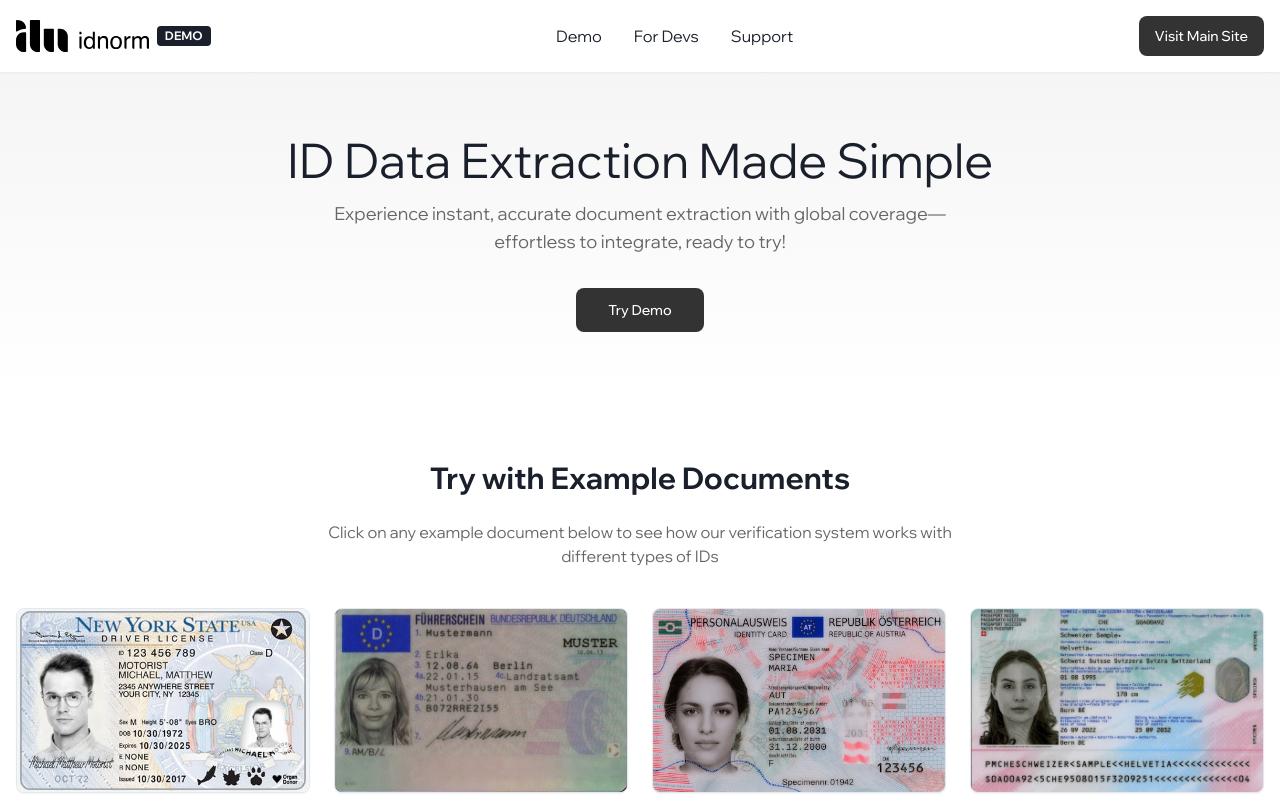
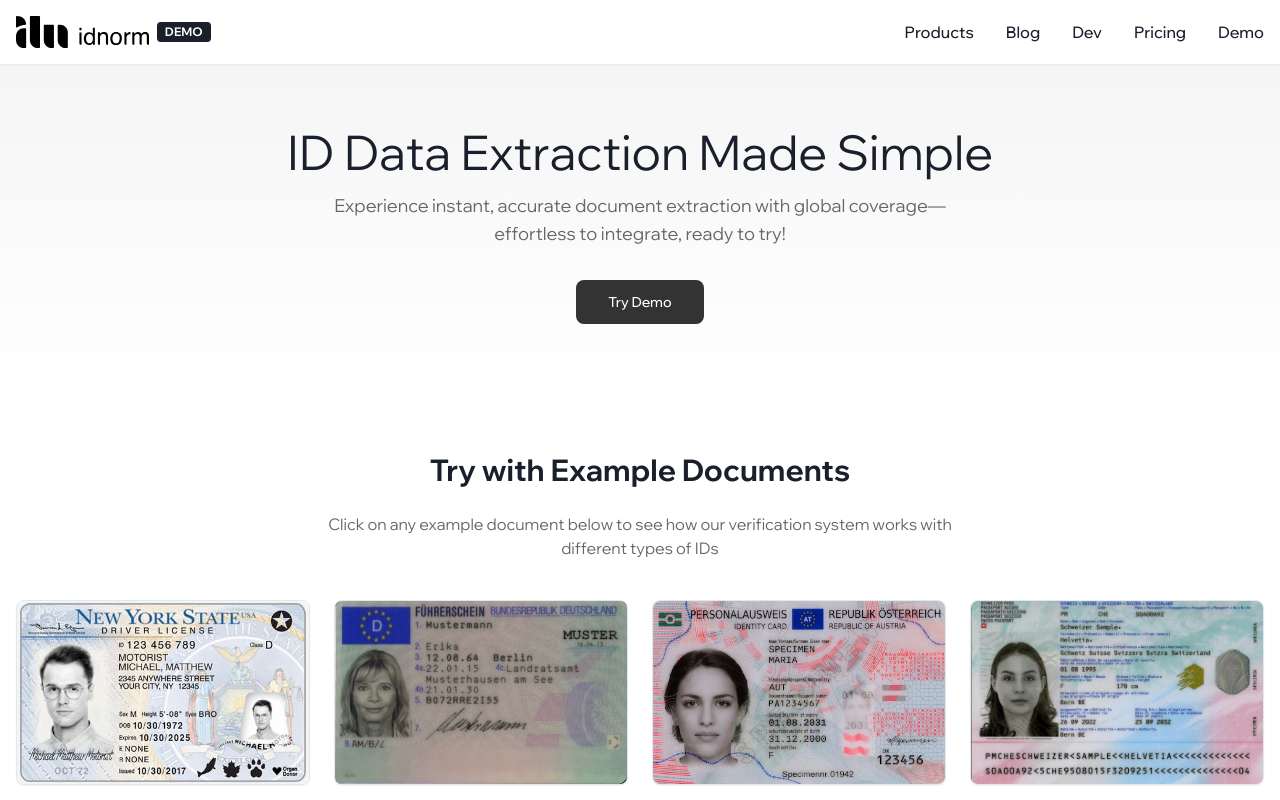
Before and after one commit to cambboyle/demoSiteIDNORM, a React (Vite) app: page / in a window 1280 px wide. Shown: the top 800 px of the page. Built offline with nearby package versions, Linux system fonts and the light colour scheme.

Commit message:
Fix: update navbar to be more consistent with main site

```diff
--- a/src/components/Header.tsx
+++ b/src/components/Header.tsx
@@ -11,27 +11,6 @@
 
 const Header = () => {
   const [open, setOpen] = useState(false);
-
-  const scrollToSection = (sectionId: string) => {
-    const section = document.getElementById(sectionId);
-    if (section) {
-      // Get navbar height (sticky header)
-      const navbar = document.querySelector("header");
-      const navbarHeight = navbar ? navbar.getBoundingClientRect().height : 0;
-      const sectionTop = section.getBoundingClientRect().top + window.scrollY;
-      // No offset for support section (if at bottom)
-      const offset = sectionId === "support" ? 0 : navbarHeight + 8;
-      window.scrollTo({
-        top: sectionTop - offset,
-        behavior: "smooth",
-      });
-      setOpen(false);
-    }
-  };
-
-  const redirectToMainSite = () => {
-    window.open("https://www.idnorm.com/", "_blank");
-  };
 
   return (
     <header className="bg-white shadow-sm py-4 sticky top-0 z-50">
@@ -54,53 +33,61 @@
           <ul className="flex space-x-8">
             <li>
               <a
-                href="#"
+                href="https://www.idnorm.com/#comp-m0ij8l2k"
+                target="_blank"
+                rel="noopener noreferrer"
+                className="text-idnorm-text hover:text-idnorm-primary transition-colors font-medium"
+              >
+                Products
+              </a>
+            </li>
+            <li>
+              <a
+                href="https://www.idnorm.com/#comp-lk9fbi9j"
+                target="_blank"
+                rel="noopener noreferrer"
+                className="text-idnorm-text hover:text-idnorm-primary transition-colors font-medium"
+              >
+                Blog
+              </a>
+            </li>
+            <li>
+              <a
+                href="#for-developers"
                 onClick={(e) => {
                   e.preventDefault();
-                  scrollToSection("demo-section");
+                  const el = document.getElementById("for-developers");
+                  if (el) {
+                    const y =
+                      el.getBoundingClientRect().top + window.pageYOffset - 80; // 80px offset for navbar
+                    window.scrollTo({ top: y, behavior: "smooth" });
+                  }
                 }}
-                className="text-idnorm-text hover:text-idnorm-primary transition-colors"
+                className="text-idnorm-text hover:text-idnorm-primary transition-colors font-medium"
               >
-                Demo
+                Dev
+              </a>
+            </li>
+            <li>
+              <a
+                href="https://www.idnorm.com/plans"
+                target="_blank"
+                rel="noopener noreferrer"
+                className="text-idnorm-text hover:text-idnorm-primary transition-colors font-medium"
+              >
+                Pricing
               </a>
             </li>
             <li>
               <a
                 href="#"
-                onClick={(e) => {
-                  e.preventDefault();
-                  scrollToSection("for-developers");
-                }}
-                className="text-idnorm-text hover:text-idnorm-primary transition-colors"
+                className="text-idnorm-text hover:text-idnorm-primary transition-colors font-medium"
               >
-                For Devs
-              </a>
-            </li>
-            <li>
-              <a
-                href="#"
-                onClick={(e) => {
-                  e.preventDefault();
-                  scrollToSection("support");
-                }}
-                className="text-idnorm-text hover:text-idnorm-primary transition-colors"
-              >
-                Support
+                Demo
               </a>
             </li>
           </ul>
         </nav>
-
-        <div className="hidden md:flex">
-          <Button
-            onClick={redirectToMainSite}
-            variant="default"
-            size="default"
-            className="font-medium"
-          >
-            Visit Main Site
-          </Button>
-        </div>
 
         <Sheet open={open} onOpenChange={setOpen}>
           <SheetTrigger asChild>
@@ -121,51 +108,50 @@
             </SheetHeader>
             <nav className="flex flex-col mt-8">
               <a
-                href="#"
-                className="py-3 border-b border-gray-100 text-idnorm-text hover:text-idnorm-primary transition-colors"
+                href="https://www.idnorm.com/#comp-m0ij8l2k"
+                target="_blank"
+                rel="noopener noreferrer"
+                className="py-3 border-b border-gray-100 text-idnorm-text hover:text-idnorm-primary transition-colors font-medium"
+              >
+                Products
+              </a>
+              <a
+                href="https://www.idnorm.com/#comp-lk9fbi9j"
+                target="_blank"
+                rel="noopener noreferrer"
+                className="py-3 border-b border-gray-100 text-idnorm-text hover:text-idnorm-primary transition-colors font-medium"
+              >
+                Blog
+              </a>
+              <a
+                href="#for-developers"
                 onClick={(e) => {
                   e.preventDefault();
-                  scrollToSection("demo-section");
-                  setOpen(false);
+                  const el = document.getElementById("for-developers");
+                  if (el) {
+                    const y =
+                      el.getBoundingClientRect().top + window.pageYOffset - 80;
+                    window.scrollTo({ top: y, behavior: "smooth" });
+                  }
                 }}
+                className="py-3 border-b border-gray-100 text-idnorm-text hover:text-idnorm-primary transition-colors font-medium"
+              >
+                Dev
+              </a>
+              <a
+                href="https://www.idnorm.com/plans"
+                target="_blank"
+                rel="noopener noreferrer"
+                className="py-3 border-b border-gray-100 text-idnorm-text hover:text-idnorm-primary transition-colors font-medium"
+              >
+                Pricing
+              </a>
+              <a
+                href="#"
+                className="py-3 border-b border-gray-100 text-idnorm-text hover:text-idnorm-primary transition-colors font-medium"
               >
                 Demo
               </a>
-              <a
-                href="#"
-                className="py-3 border-b border-gray-100 text-idnorm-text hover:text-idnorm-primary transition-colors"
-                onClick={(e) => {
-                  e.preventDefault();
-                  scrollToSection("for-developers");
-                  setOpen(false);
-                }}
-              >
-                For Devs
-              </a>
-              <a
-                href="#"
-                className="py-3 border-b border-gray-100 text-idnorm-text hover:text-idnorm-primary transition-colors"
-                onClick={(e) => {
-                  e.preventDefault();
-                  scrollToSection("support");
-                  setOpen(false);
-                }}
-              >
-                Support
-              </a>
-              <div className="mt-6">
-                <Button
-                  onClick={() => {
-                    redirectToMainSite();
-                    setOpen(false);
-                  }}
-                  variant="default"
-                  size="default"
-                  className="font-medium w-full"
-                >
-                  Visit Main Site
-                </Button>
-              </div>
             </nav>
           </SheetContent>
         </Sheet>
--- a/src/pages/Index.tsx
+++ b/src/pages/Index.tsx
@@ -17,11 +17,6 @@
   // State for the currently selected/uploaded image
   const [selectedImage, setSelectedImage] = useState<string | null>(null);
   const [forceResetExtraction, setForceResetExtraction] = useState(false);
-  const [showConfirmModal, setShowConfirmModal] = useState(false);
-  const [pendingImage, setPendingImage] = useState<string | null>(null);
-  const [pendingSource, setPendingSource] = useState<
-    "upload" | "example" | null
-  >(null);
   const [isProcessing, setIsProcessing] = useState(false);
   const [extractionResult, setExtractionResult] =
     useState<ExtractedDataWithDebug | null>(null);
@@ -83,41 +78,15 @@
   // Centralized handler for image selection (upload or example)
   const requestImageChange = useCallback(
     (imageDataUrl: string, source: "upload" | "example") => {
-      if (selectedImage) {
-        setPendingImage(imageDataUrl);
-        setPendingSource(source);
-        setShowConfirmModal(true);
+      // Always replace the image directly, no confirmation
+      if (source === "upload") {
+        handleImageUploaded(imageDataUrl);
       } else {
-        if (source === "upload") {
-          handleImageUploaded(imageDataUrl);
-        } else {
-          handleExampleImageSelected(imageDataUrl);
-        }
+        handleExampleImageSelected(imageDataUrl);
       }
     },
-    [selectedImage, handleImageUploaded, handleExampleImageSelected]
+    [handleImageUploaded, handleExampleImageSelected]
   );
-
-  // Confirm overwrite
-  const confirmImageChange = () => {
-    if (pendingImage && pendingSource) {
-      if (pendingSource === "upload") {
-        handleImageUploaded(pendingImage);
-      } else {
-        handleExampleImageSelected(pendingImage);
-      }
-    }
-    setShowConfirmModal(false);
-    setPendingImage(null);
-    setPendingSource(null);
-  };
-
-  // Cancel overwrite
-  const cancelImageChange = () => {
-    setShowConfirmModal(false);
-    setPendingImage(null);
-    setPendingSource(null);
-  };
 
   const handleExtractIdData = async () => {
     if (!selectedImage) {
@@ -161,28 +130,6 @@
 
   return (
     <div className="min-h-screen flex flex-col bg-white">
-      {/* Confirmation Modal */}
-      {showConfirmModal && (
-        <div className="popup-overlay">
-          <div className="popup-container">
-            <h3 className="text-xl font-semibold mb-4">
-              Replace current image?
-            </h3>
-            <p className="mb-6">
-              You already have an image selected. Are you sure you want to
-              choose a new image? This will remove your current selection.
-            </p>
-            <div className="flex justify-center gap-4">
-              <Button onClick={confirmImageChange} className="btn-primary">
-                Yes, replace
-              </Button>
-              <Button onClick={cancelImageChange} variant="outline">
-                Cancel
-              </Button>
-            </div>
-          </div>
-        </div>
-      )}
       {/* Renders the main header and hero section */}
       <Header />
       <main className="flex-1">
```
